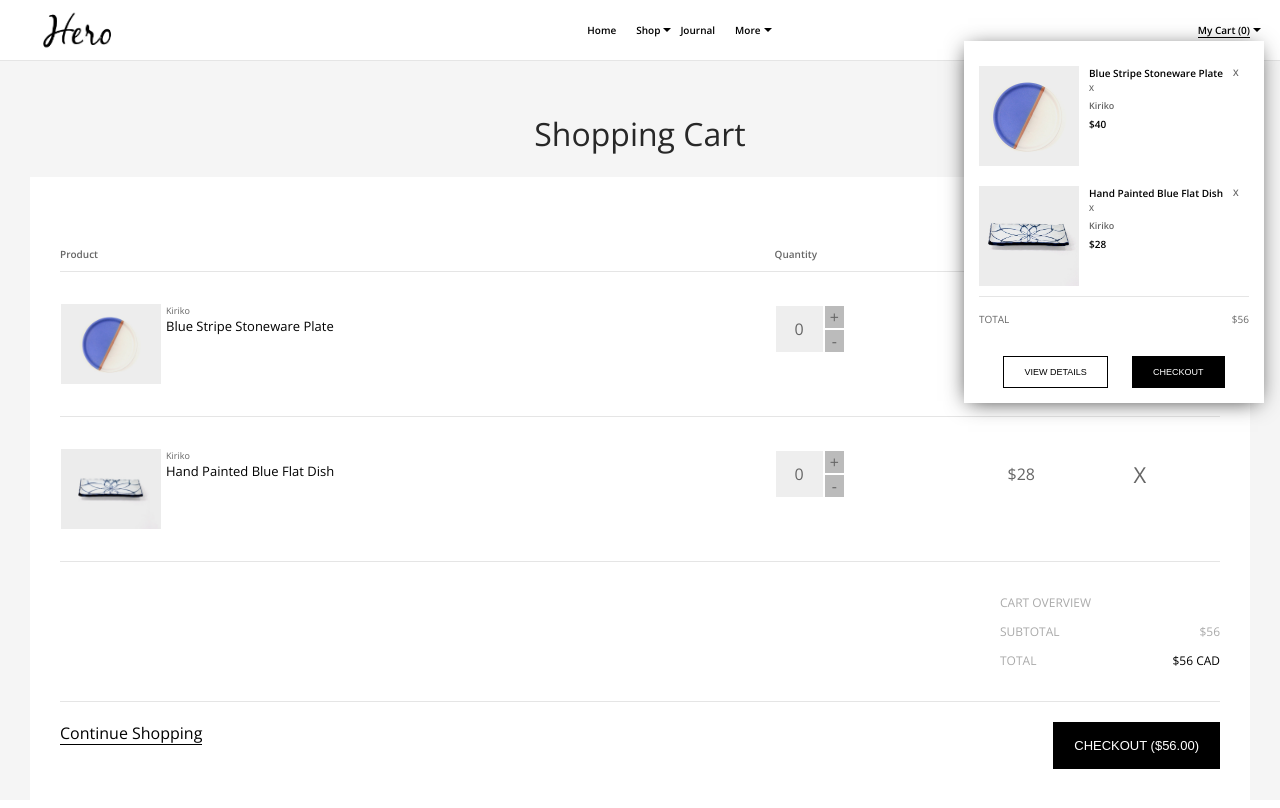
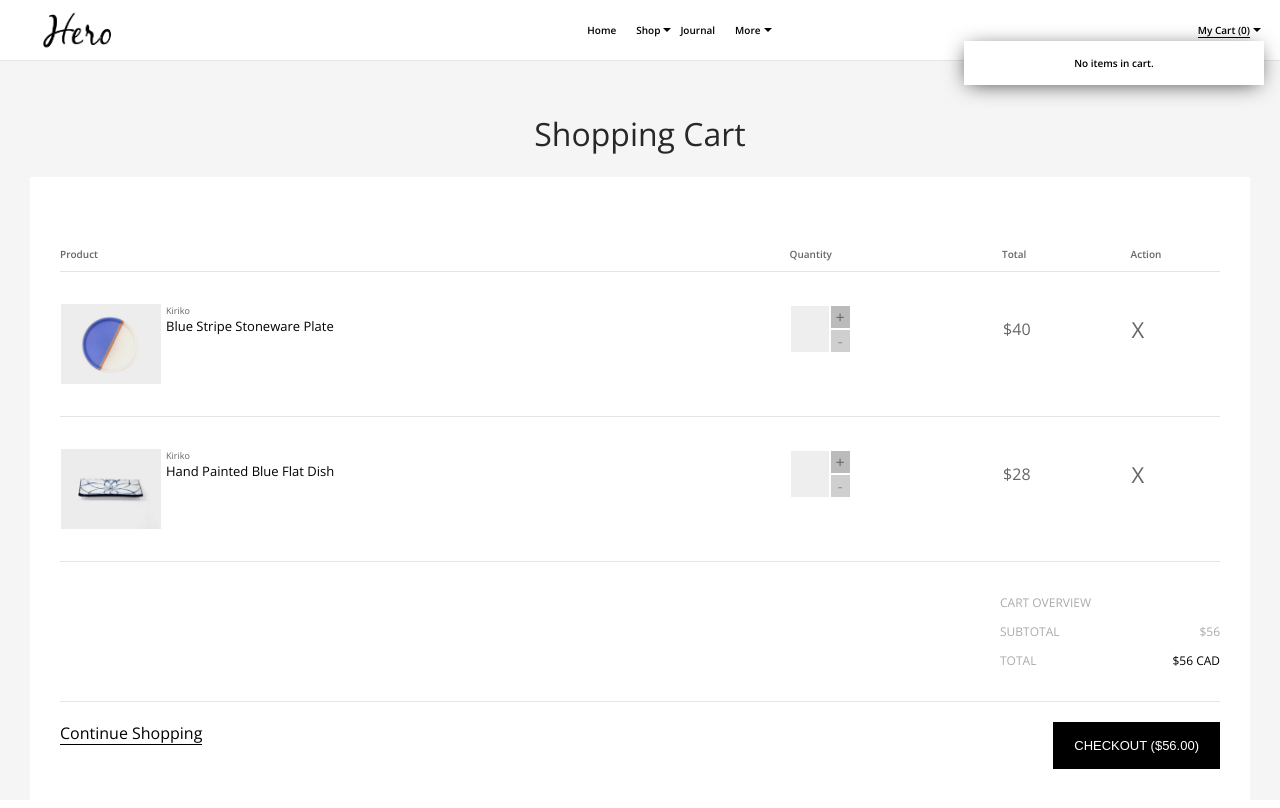
Before and after one commit to arshu16/storeFront, a React (Create React App) app: page /cart in a window 1280 px wide. Both pictures are taken after a click on the element "My Cart (0)". Shown: the top 808 px of the page. Built offline with nearby package versions, Linux system fonts and the light colour scheme.

Commit message:
Redux store integration with popup || Action integration on product detail page

```diff
--- a/src/Shared.scss
+++ b/src/Shared.scss
@@ -44,3 +44,13 @@
 .black-color  {
     color: black;
 }
+
+.no-border {
+    border-bottom: none !important;
+}
+
+.disabled-mouse-events {
+    pointer-events: none;
+    opacity: 0.7;
+    cursor: not-allowed;
+}
--- a/src/actions/index.js
+++ b/src/actions/index.js
@@ -1,8 +1,8 @@
 const uuidv4 = require('uuid/v4')
 
 export const addToCart = (product) => ({
-    type: 'ADD_TODO',
-    id: uuidv4(),
+    type: 'ADD_TO_CART',
+    id: product.title,
     ...product
 });
 
--- a/src/cart-popup/CartPopup.js
+++ b/src/cart-popup/CartPopup.js
@@ -1,29 +1,21 @@
 import React, { Component } from 'react';
 import './CartPopup.css';
 import { Link } from 'react-router-dom';
+import {
+  bindActionCreators
+} from 'redux';
+import * as Actions from '../actions';
+import {
+  connect
+} from 'react-redux';
 
 class CartPopup extends Component {
-    constructor() {
-      super();
+    constructor(props) {
+      super(props);
       this.openPopup = this.openPopup.bind(this);
       this.state = {
-        isPopupOpen: false,
-        productsInCart: [{
-            "title": "Blue Stripe Stoneware Plate",
-            "brand": "Kiriko",
-            "price": 40,
-            "description": "Lorem ipsum dolor sit amet, consectetur adipiscing elit. Aliquam at purus pulvinar, placerat turpis ac, interdum metus. In eget massa sed enim hendrerit auctor a eget.",
-            "image": "blue-stripe-stoneware-plate.jpg"
-          },
-          {
-            "title": "Hand Painted Blue Flat Dish",
-            "brand": "Kiriko",
-            "price": 28,
-            "description": "Lorem ipsum dolor sit amet, consectetur adipiscing elit. Aliquam at purus pulvinar, placerat turpis ac, interdum metus. In eget massa sed enim hendrerit auctor a eget arcu. Curabitur ac pharetra nisl, sit amet mattis dolor.",
-            "image": "hand-painted-blue-flat-dish.jpg"
-          },
-        ]
-      }
+        isPopupOpen: false
+      };
     }
 
     openPopup() {
@@ -32,11 +24,23 @@ class CartPopup extends Component {
       }));
     }
 
+    getValue(cart) {
+      return Object.keys(cart).reduce((acc,datum) => {
+        acc += cart[datum].price * cart[datum].quantity;
+        return acc;
+      }, 0) || 0;
+    }
+
     render() {
+      const {cart, actions} = this.props;
+      const isCartEmpty = !Object.keys(cart).length;
       const popup = <div className="App-cart-popup">
-        <div className="App-cart-popup__items">
+        <div className={`App-cart-popup__items ${isCartEmpty ? 'no-border' : ''}`}>
           {
-            this.state.productsInCart.map(product => {
+          !isCartEmpty ?
+          <React.Fragment>
+             {Object.keys(cart).map(key => {
+                const product = cart[key];
                 const img = require(`../media/${product.image}`);
                 return  <div className="App-cart-popup__item" key={product.title}>
                   <div className="App-cart-popup__item__image" style={{backgroundImage: `url(${img})`}}/>
@@ -46,14 +50,16 @@ class CartPopup extends Component {
                     <p className="App-cart-popup__item__brand">{product.brand}</p>
                     <p className="App-cart-popup__item__price">${product.price}</p>
                   </div>
-                <p className="App-cart-popup__item_remove">X</p>
+                  <p className="App-cart-popup__item_remove" onClick={(e) => {
+                    e.stopPropagation();
+                    actions.removeFromCart.call(this, product.title);
+                    }}>X</p>
                 </div>
               })
             }
-        </div>
             <div className="App-cart-popup__total">
               <span>TOTAL</span>
-            <span>${56}</span>
+              <span>${this.getValue(cart)}</span>
           </div>
           <div className="App-cart-popup__action-buttons">
             <Link to={`/cart`}>
@@ -61,10 +67,13 @@ class CartPopup extends Component {
             </Link>
             <button>CHECKOUT</button>
           </div>
+          </React.Fragment> : <div>No items in cart.</div>
+          }
+        </div>
       </div>;
       return (
         <div className={`App-cart-popup__container ${this.state.isPopupOpen ? 'App-cart-popup__container--open': ''}`} onClick={this.openPopup}>
-          <p className="App-cart-popup__title">My Cart (0)</p>
+          <p className="App-cart-popup__title">My Cart ({Object.keys(this.props.cart).length})</p>
           {
             this.state.isPopupOpen ? popup : null
           }
@@ -73,4 +82,15 @@ class CartPopup extends Component {
     }
 }
 
-export default CartPopup;
+const mapStateToProps = (state) => ({
+  ...state
+});
+
+/**
+ * Map the actions to props.
+ */
+const mapDispatchToProps = (dispatch) => ({
+  actions: bindActionCreators(Actions, dispatch)
+});
+
+export default connect(mapStateToProps, mapDispatchToProps)(CartPopup);
--- a/src/cart-popup/CartPopup.scss
+++ b/src/cart-popup/CartPopup.scss
@@ -30,6 +30,7 @@
                 display: flex;
                 height: 100px;
                 padding: 10px 0;
+
                 .App-cart-popup__item__quantity {
                     color:  #666;
                     font-size: 8px;
@@ -42,6 +43,7 @@
                 .App-cart-popup__item--description {
                     padding: 0 10px;
                     text-align: left;
+                    flex-grow: 1;
                     .App-cart-popup__item__title {
                         margin: 0;
                         font-weight: 700;
--- a/src/cart/Cart.css
+++ b/src/cart/Cart.css
@@ -12,6 +12,14 @@
 
 .black-color {
   color: black; }
+
+.no-border {
+  border-bottom: none !important; }
+
+.disabled-mouse-events {
+  pointer-events: none;
+  opacity: 0.7;
+  cursor: not-allowed; }
 
 .App-cart {
   height: 100%;
--- a/src/product-card/ProductCard.js
+++ b/src/product-card/ProductCard.js
@@ -5,21 +5,20 @@ import {
 } from 'react-router-dom';
 
 class ProductCard extends Component {
-
     render() {
         const { product } = this.props;
         const img = require(`../media/${product.image}`);
         const style  = {
             backgroundImage: `url(${img})`
         }
-
+        const {onClick} = this.props;
         return (
             <div className="App-product__card">
                 <div className="App-product__card__image" style={style} alt={`${product.title}`}>
                     <Link to={`/product/${product.title}`}>
                         <button className="App-product__card__button">VIEW DETAILS</button>
                     </Link>
-                    <button className="App-product__card__button muted"  to="/product/:">ADD TO CART</button>
+                    <button className="App-product__card__button muted" onClick={(e) => {onClick(e, product)}}>ADD TO CART</button>
                     <div className="mask"></div>
                 </div>
                 <p className="App-product__card__brand">{product.brand}</p>
--- a/src/product/Product.js
+++ b/src/product/Product.js
@@ -1,6 +1,13 @@
 import React, { Component } from 'react';
 import './Product.css';
 import QuantityCounter from '../quantity-counter/QuantityCounter';
+import {
+    bindActionCreators
+} from 'redux';
+import * as Actions from '../actions';
+import {
+    connect
+} from 'react-redux';
 
 /*
 This component tries to search for a product from the ID providecd in the URL
@@ -18,15 +25,88 @@ class Product extends Component {
         };
     }
 
+    /*
+    ** These products should be pushed into the state, Putting this as a TO_DO
+    ** TO_DO - Push these into the store, we don't need to fetch them again.
+    */
     async componentDidMount() {
         const response = await fetch('/products.json');
         const json = await response.json();
         let products = json.filter(x => x.title === this.state.id);
         let {id} = this.state;
+        if (products.length && this.props.cart && this.props.cart[products[0].title]) { //Check if this product is avaiable in the cart or not
+            products[0] = {
+                ...this.props.cart[products[0].title]
+            }
+        } else {
+            products[0].quantity = 0; //Initial quantity
+        }
         this.setState({
             id,
             product: products.length ? products[0]: undefined
         });
+        this.increaseQuantity = this.increaseQuantity.bind(this);
+        this.decreaseQuantity = this.decreaseQuantity.bind(this);
+        this.addToCart = this.addToCart.bind(this);
+    }
+
+    /* The logic of this function works like the following
+    ** 1. IF(local quantity and store quantity is same while adding) => Add 1 to the store
+    ** 2. IF(local quantity - store quantity > 1) => copy that quantity
+    ** 3. IF(store quantity === 0) => add 1 quantity of that product
+    ** 4. IF(no product in cart and quantity to be added is >1) => then add that quantity
+    */
+    addToCart(e) {
+        let productToCopy;
+        if (this.props.cart[this.state.product.title]
+            && (Math.abs(this.props.cart[this.state.product.title].quantity - this.state.product.quantity) > 1
+                || this.state.product.quantity < this.props.cart[this.state.product.title].quantity)) {
+                productToCopy = {
+                    ...this.state.product,
+                    quantity: this.state.product.quantity
+                }
+        } else if (!this.props.cart[this.state.product.title] && this.state.product.quantity > 1 ){
+            productToCopy = {
+                ...this.state.product,
+                quantity: this.state.product.quantity
+            }
+        } else {
+            productToCopy = {
+                ...this.state.product,
+                quantity: this.state.product.quantity + 1
+            }
+            this.increaseQuantity(e);
+        }
+        this.props.actions.addToCart(productToCopy);
+    }
+
+    increaseQuantity(e) {
+        e.stopPropagation();
+        try {
+            this.setState({
+                ...this.state,
+                product: {
+                    ...(this.state.product),
+                    quantity: this.state.product.quantity + 1
+                }
+            });
+        } catch(err) {
+            console.error('Could increase quantity');
+        }
+    }
+
+    decreaseQuantity(e) {
+        try {
+            this.setState({
+                ...this.state,
+                product: {
+                    ...(this.state.product),
+                    quantity: this.state.product.quantity - 1
+                }
+            });
+        } catch (err) {
+            console.error('Could increase quantity');
+        }
     }
 
     render() {
@@ -37,6 +117,7 @@ class Product extends Component {
                 backgroundImage: `url(${img})`
             }
         }
+
         let breadcrumbs = <div className="App-breadcrumbs">
                     <span>HOME</span> /
                     <span>PLATES</span> /
@@ -58,8 +139,17 @@ class Product extends Component {
                                 <p className="App-product__card__description-text">{this.state.product.description}</p>
                             </div>
                             <div className="App-product__add-to-cart">
-                                <QuantityCounter counter={this.state.counter}/>
-                                <button className="App-product__add-to-cart-button">ADD TO CART</button>
+                                < QuantityCounter counter = {
+                                    this.state.product.quantity || 0
+                                }
+                                increaseClick = {
+                                    this.increaseQuantity.bind(this)
+                                }
+                                decreaseClick = {
+                                    this.decreaseQuantity.bind(this)
+                                }
+                                />
+                                <button onClick={this.addToCart.bind(this)} className="App-product__add-to-cart-button">ADD TO CART</button>
                             </div>
                         </div>
                     </div>
@@ -68,4 +158,15 @@ class Product extends Component {
     }
 }
 
-export default Product;
+const mapStateToProps = (state) => ({
+    ...state
+});
+
+/**
+ * Map the actions to props.
+ */
+const mapDispatchToProps = (dispatch) => ({
+    actions: bindActionCreators(Actions, dispatch)
+});
+
+export default connect(mapStateToProps, mapDispatchToProps)(Product);
--- a/src/quantity-counter/QuantityCounter.js
+++ b/src/quantity-counter/QuantityCounter.js
@@ -3,12 +3,16 @@ import './QuantityCounter.css';
 
 class QuantityCounter extends Component {
     render() {
-        const {counter} = this.props;
+        const {
+            counter,
+            increaseClick,
+            decreaseClick
+        } = this.props;
         return (
             <div className="App-product__quantity">
-                <span>{counter || 0}</span>
+                <span>{this.props.counter}</span>
                 <div className="App-product__quantity__action-buttons">
-                    <span>+</span><span>-</span>
+                    <span onClick={increaseClick}>+</span><span className={this.props.counter > 0 ? '' : 'disabled-mouse-events'} onClick={decreaseClick}>-</span>
                 </div>
             </div>
         );
--- a/src/quantity-counter/QuantityCounter.scss
+++ b/src/quantity-counter/QuantityCounter.scss
@@ -1,3 +1,4 @@
+@import '../Shared.scss';
 .App-product__quantity {
     display: flex;
     span {
--- a/src/reducers/cart.js
+++ b/src/reducers/cart.js
@@ -1,6 +1,12 @@
 const cartReducer = (state, action) => {
     switch (action.type) {
-        case 'ADD_TODO':
+        case 'ADD_TO_CART':
+            if(state && state.id === action.id) { //If we are trying to add the same product to cart, we will increase its quantity
+                return {
+                    ...action,
+                    quantity: action.quantity
+                }
+            }
             return {
                 ...action,
                 quantity: action.quantity || 1
@@ -26,7 +32,7 @@ const cartReducer = (state, action) => {
     }
 };
 
-const cart = (state=[], action) => {
+const cart = (state={}, action) => {
     switch(action.type) {
         case 'ADD_TO_CART':
         case 'INCREASE_PRODUCT_QUANTITY':
@@ -36,9 +42,12 @@ const cart = (state=[], action) => {
                 [action.id]: cartReducer(state[action.id], action),
             };
         case 'REMOVE_FROM_CART':
-            return state.filter(p => {
-                return p.id !== action.id;
-            });
+            return Object.keys(state).reduce((acc, datum) => {
+                if (datum !== action.id) {
+                    acc[datum] = state[datum];
+                }
+                return acc;
+            }, {});
         default:
             return state;
     }
```
Also changed, not shown: src/category/Category.js (+32 -4 lines). Lines whose indentation alone changed are shown as unchanged.
